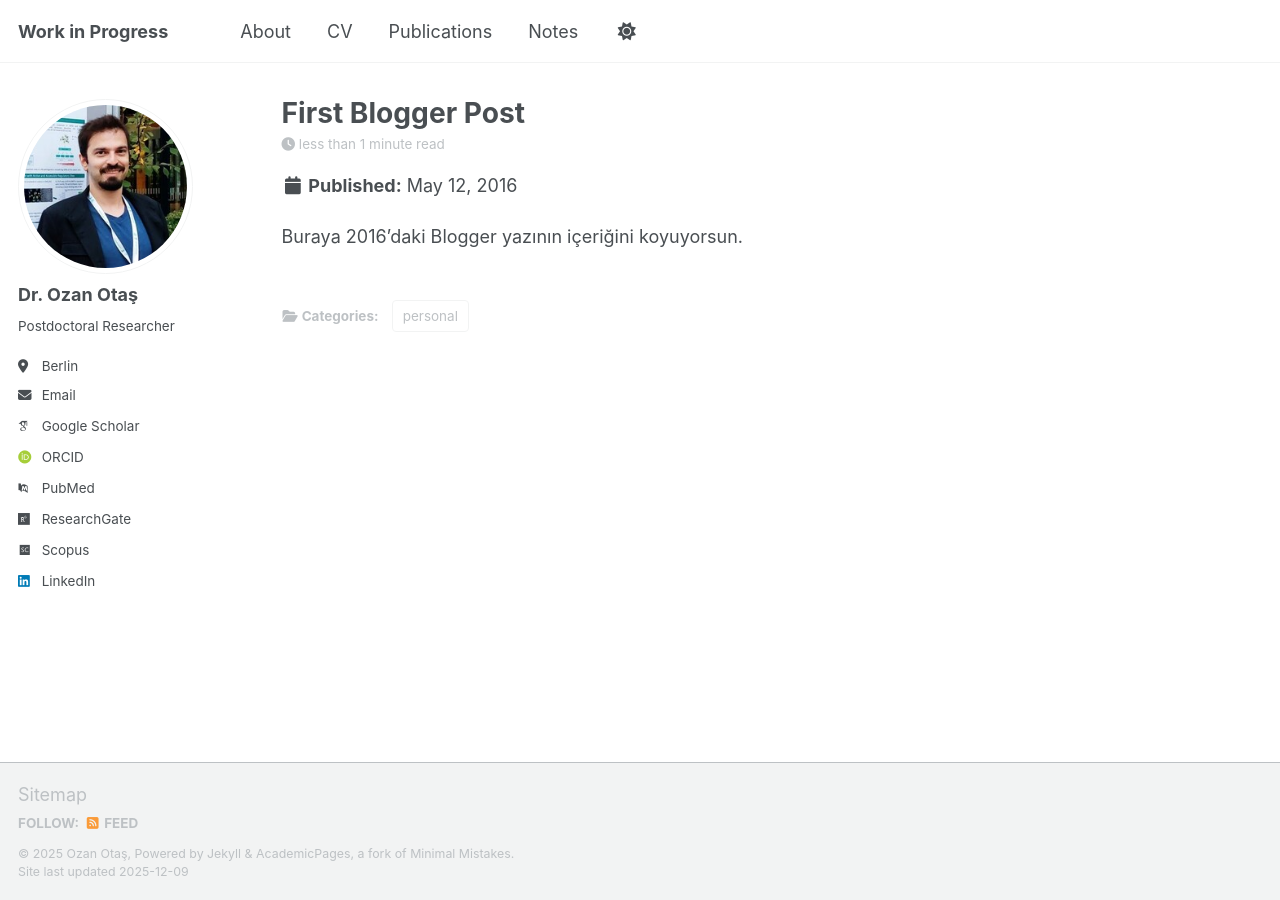
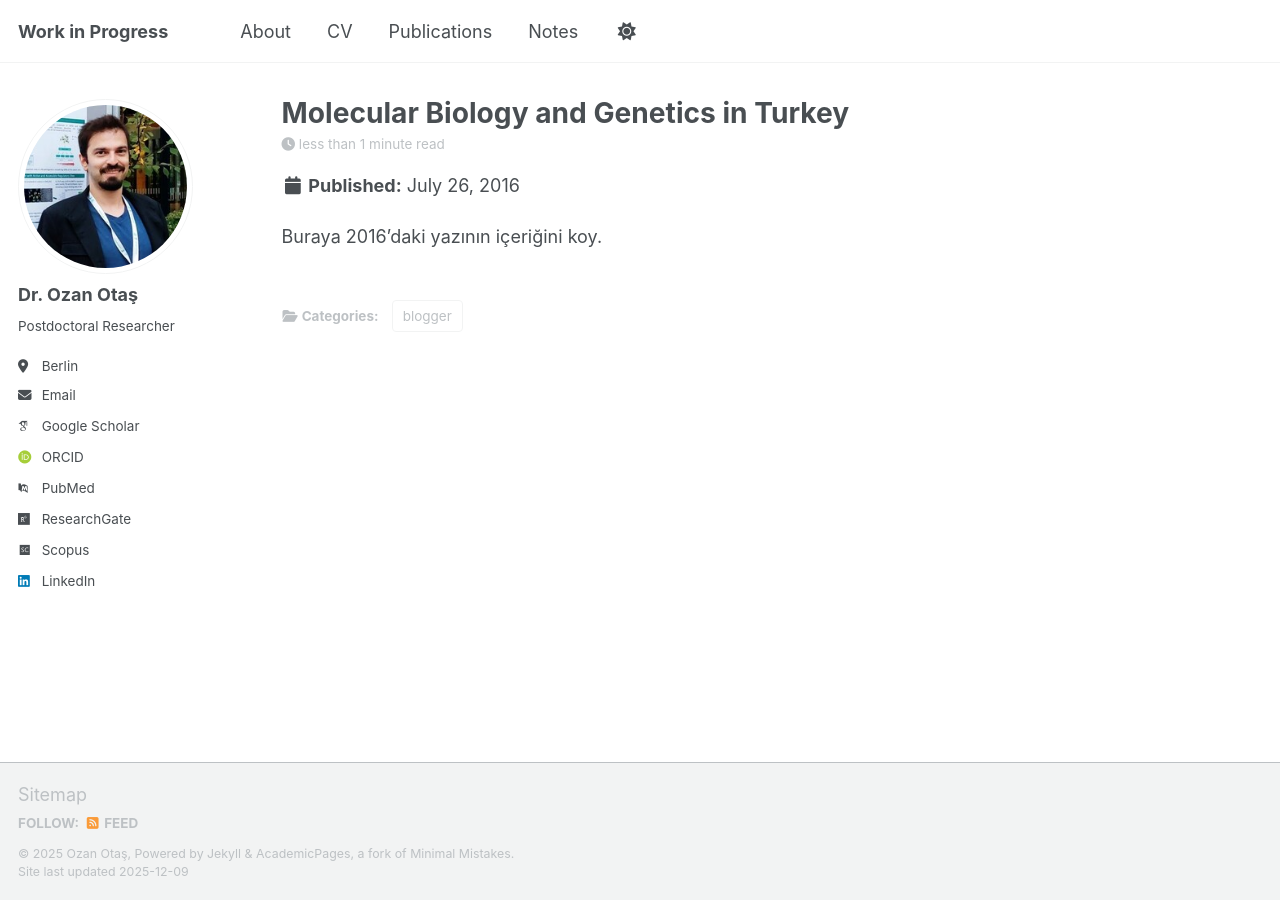
Before and after one commit to OzanOtas/ozanotas.github.io, a Jekyll site: the page built from _archive/2016-07-26-1-MBG.md, in a window 1280 px wide. Built offline with Jekyll 4.4.1, drawn with Linux system fonts in a browser that asks for light colours; some web fonts are replaced; a script that is not in the unit is left out.

Commit message:
Update title, date, and categories in markdown file

```diff
--- a/_archive/2016-07-26-1-MBG.md
+++ b/_archive/2016-07-26-1-MBG.md
@@ -1,7 +1,7 @@
 ---
-title: "First Blogger Post"
-date: 2016-05-12
-categories: [personal]
+title: "Molecular Biology and Genetics in Turkey"
+date: 2016-07-26
+categories: [blogger]
 ---
 
-Buraya 2016’daki Blogger yazının içeriğini koyuyorsun.
+Buraya 2016’daki yazının içeriğini koy.
```
